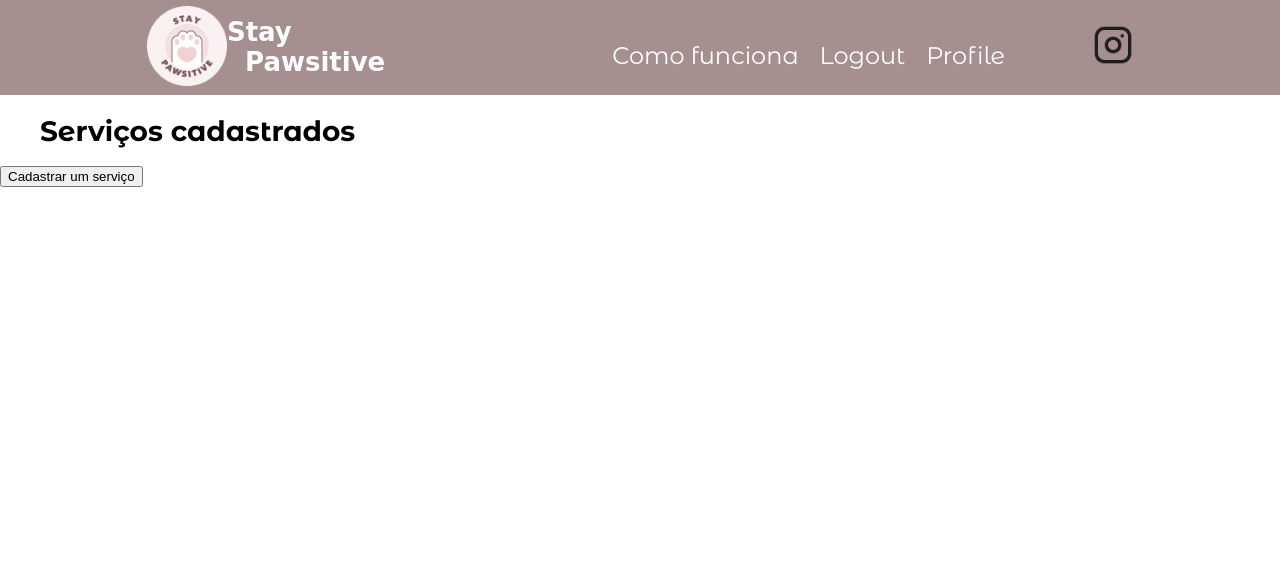
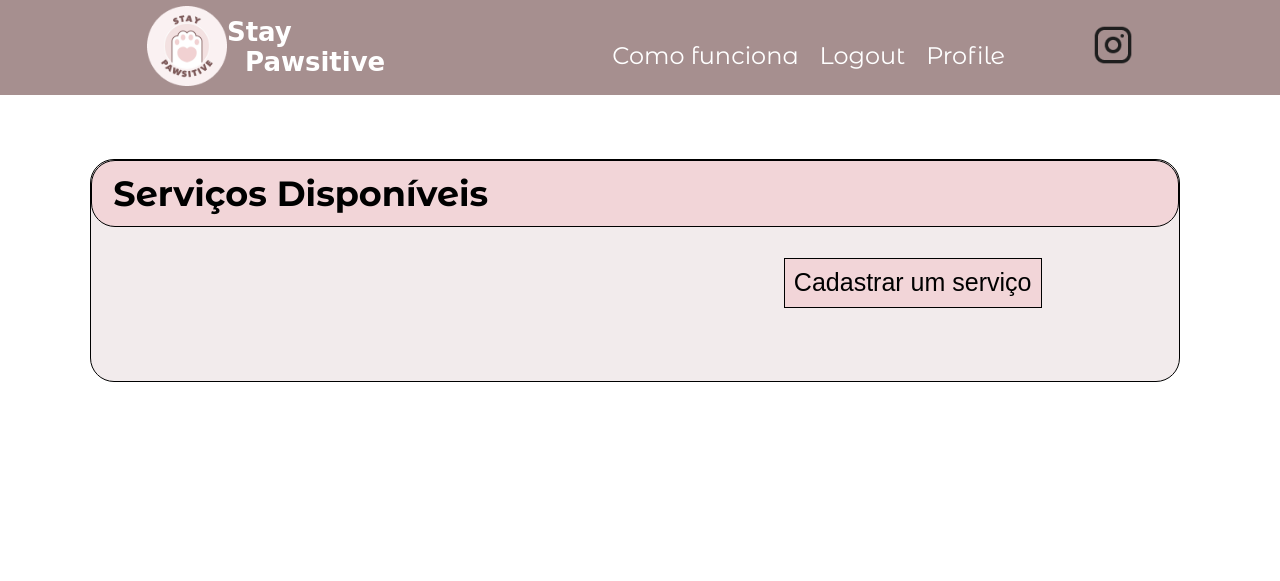
Before and after one commit to DisistiNao/StayPawsitive, a Flask app: page /services in a window 1280 px wide. Shown: the top 581 px of the page. Before the commit the page ends 187 px from the top, so only its background shows below. Run offline with Flask 3, Linux system fonts and the light colour scheme; the visitor is signed in with stand-in values (Sample User, id 1); data that the repository does not hold is empty; some web fonts are replaced.

Commit message:
Add Services Page

```diff
--- a/app/static/styles/user.css
+++ b/app/static/styles/user.css
@@ -84,9 +84,8 @@ a:visited {
 .pets{
     display: flex;
     flex-direction: column;
-
+    padding: 2% 8%;
 }
-
 
 .about-me,
 .services {
@@ -101,6 +100,7 @@ a:visited {
     font-size: 48px;
     font-weight: 700;
 }
+
 .pets > button,
 .services > button {
     background-color: #F2D5D8;
@@ -129,6 +129,10 @@ a:visited {
     justify-content: space-around;
     text-align: center;
     font-size: 20px;
+}
+
+.list > div {
+    padding: 2% 0%;
 }
 
 .list img {
--- a/app/templates/services.html
+++ b/app/templates/services.html
@@ -2,12 +2,15 @@
 
 {% block head %}
     {{ super() }}
-    <link rel="stylesheet" href="{{url_for('static', filename='')}}">
+    <link rel="stylesheet" href="{{url_for('static', filename='styles/user.css')}}">
 {% endblock head %}
 
 
 {% block content %}
-    <h1 style="font-weight: bold; font-size: 28px; margin-left: 40px;">Serviços cadastrados</h1>
+<div class="container">
+    <div class="title">
+        Serviços Disponíveis
+    </div>
     <div class="pets">
         <div class="list">
             {% for walk in possible_walks %}
@@ -20,6 +23,7 @@
             </div>
             {% endfor%}
         </div>
-        <button onclick="redirect_new_walk()">Cadastrar um serviço</button
+        <button onclick="redirect_new_walk()">Cadastrar um serviço</button>
+</div>
 
 {% endblock %}
```
Also changed, not shown: app.db.
